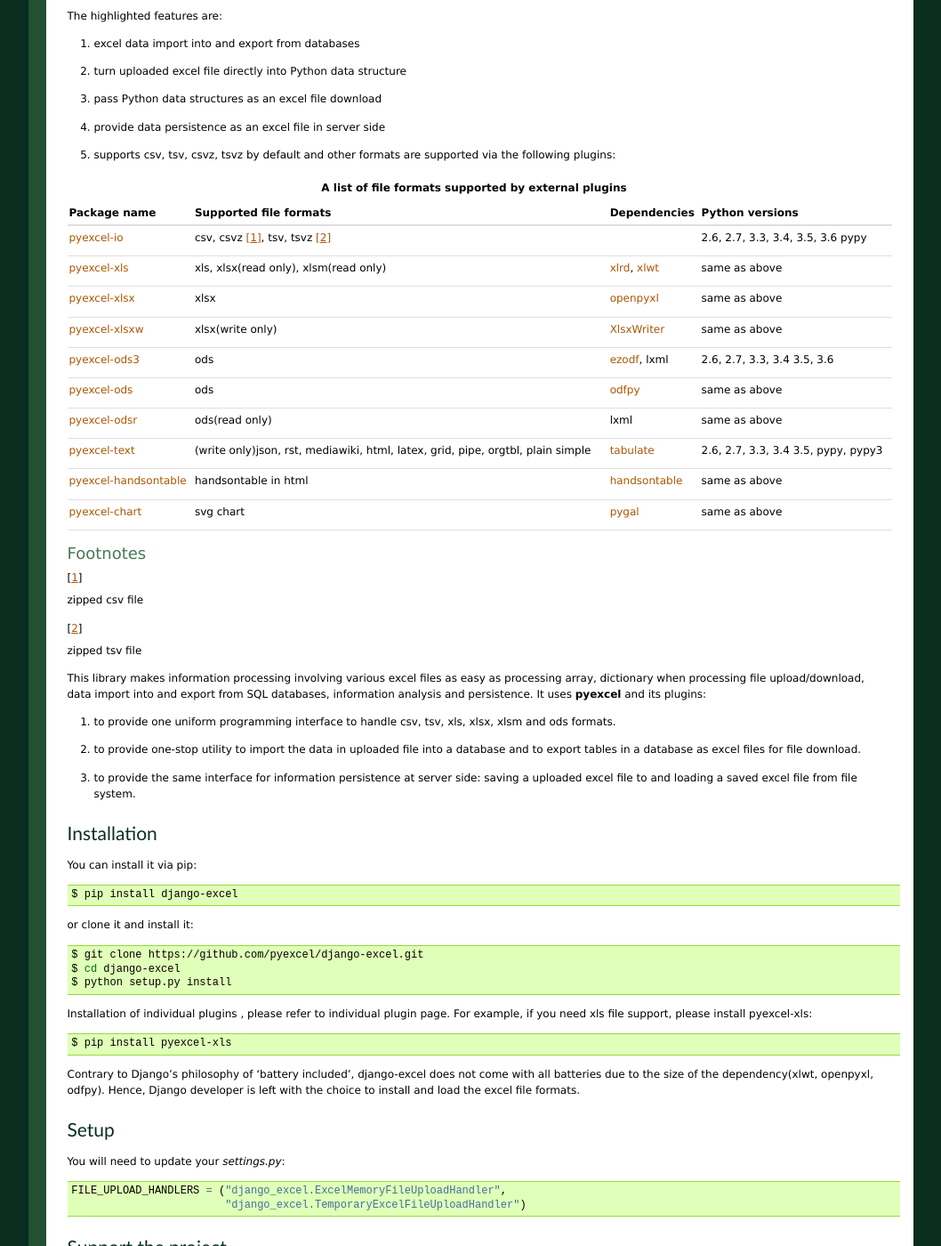
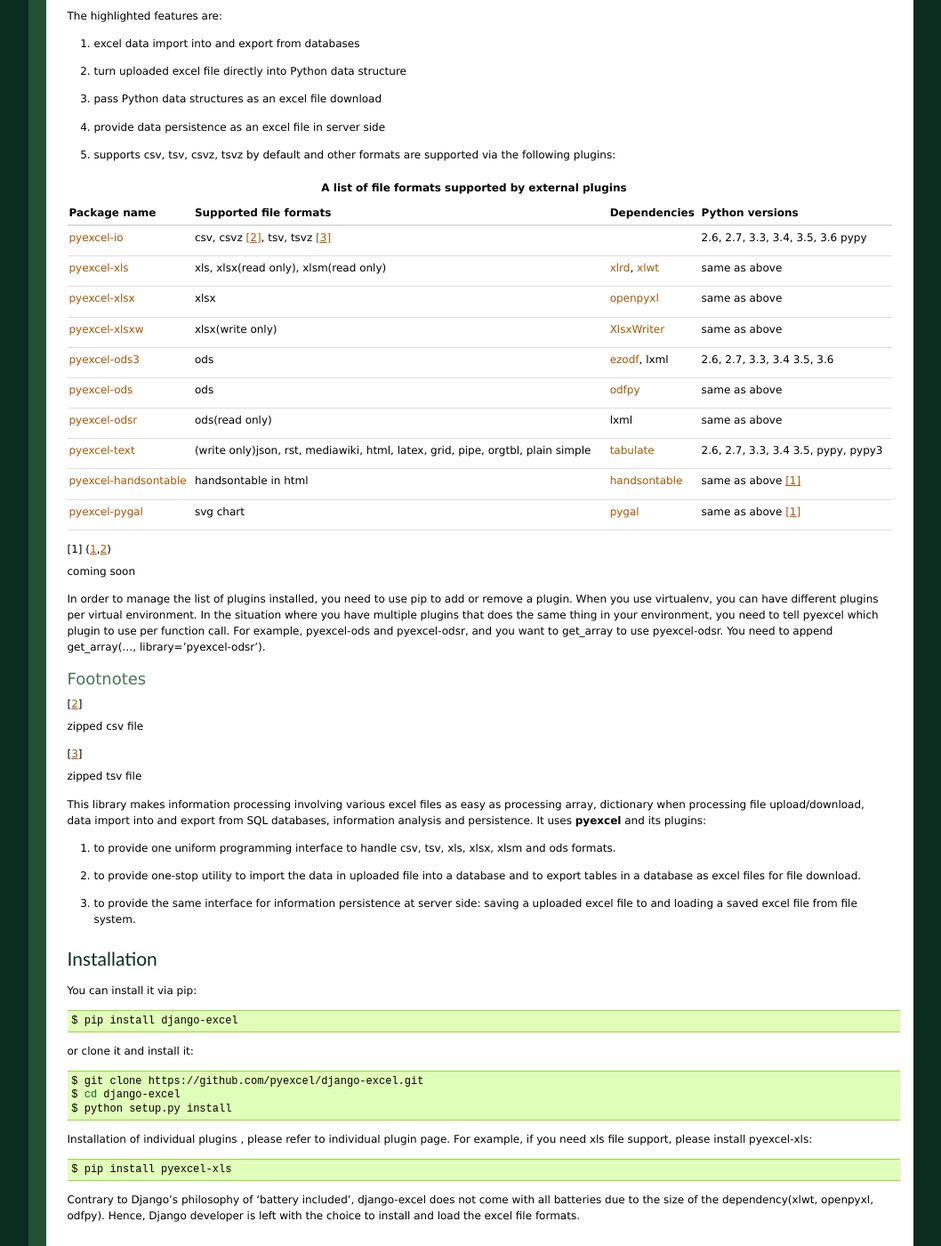
Before and after one commit to pyexcel-webwares/django-excel, a Sphinx documentation site: the page built from doc/source/index.rst, in a window 1280 px wide and 1400 px high, scrolled down 896 px. Shown: the whole window at 89% size, without its empty margins (111-1169 px from the left). Built offline with Sphinx 7.4.7, drawn with Linux system fonts in a browser that asks for light colours.

Commit message:
update documentation

```diff
--- /dev/null
+++ b/doc/requirements.txt
@@ -0,0 +1 @@
+sphinxcontrib-spelling
--- a/doc/source/index.rst
+++ b/doc/source/index.rst
@@ -74,8 +74,8 @@
                             mediawiki, html,                        3.5, pypy, pypy3
                             latex, grid, pipe,
                             orgtbl, plain simple
-   `pyexcel-handsontable`_  handsontable in html    `handsontable`_ same as above
-   `pyexcel-chart`_         svg chart               `pygal`_        same as above
+   `pyexcel-handsontable`_  handsontable in html    `handsontable`_ same as above [#f3]_
+   `pyexcel-pygal`_         svg chart               `pygal`_        same as above [#f3]_
    ======================== ======================= =============== ==================
 
 .. _pyexcel-io: https://github.com/pyexcel/pyexcel-io
@@ -97,8 +97,19 @@
 .. _tabulate: https://bitbucket.org/astanin/python-tabulate
 .. _pyexcel-handsontable: https://github.com/pyexcel/pyexcel-handsontable
 .. _handsontable: https://cdnjs.com/libraries/handsontable
-.. _pyexcel-chart: https://github.com/pyexcel/pyexcel-chart
+.. _pyexcel-pygal: https://github.com/pyexcel/pyexcel-chart
 .. _pygal: https://github.com/Kozea/pygal
+.. _pyexcel-matplotlib: https://github.com/pyexcel/pyexcel-matplotlib
+.. _matplotlib: https://matplotlib.org
+
+.. [#f3] coming soon
+
+In order to manage the list of plugins installed, you need to use pip to add or remove
+a plugin. When you use virtualenv, you can have different plugins per virtual
+environment. In the situation where you have multiple plugins that does the same thing
+in your environment, you need to tell pyexcel which plugin to use per function call.
+For example, pyexcel-ods and pyexcel-odsr, and you want to get_array to use pyexcel-odsr.
+You need to append get_array(..., library='pyexcel-odsr').
 
 .. rubric:: Footnotes
 
```
Also changed, not shown: README.rst (+14 -3 lines).
